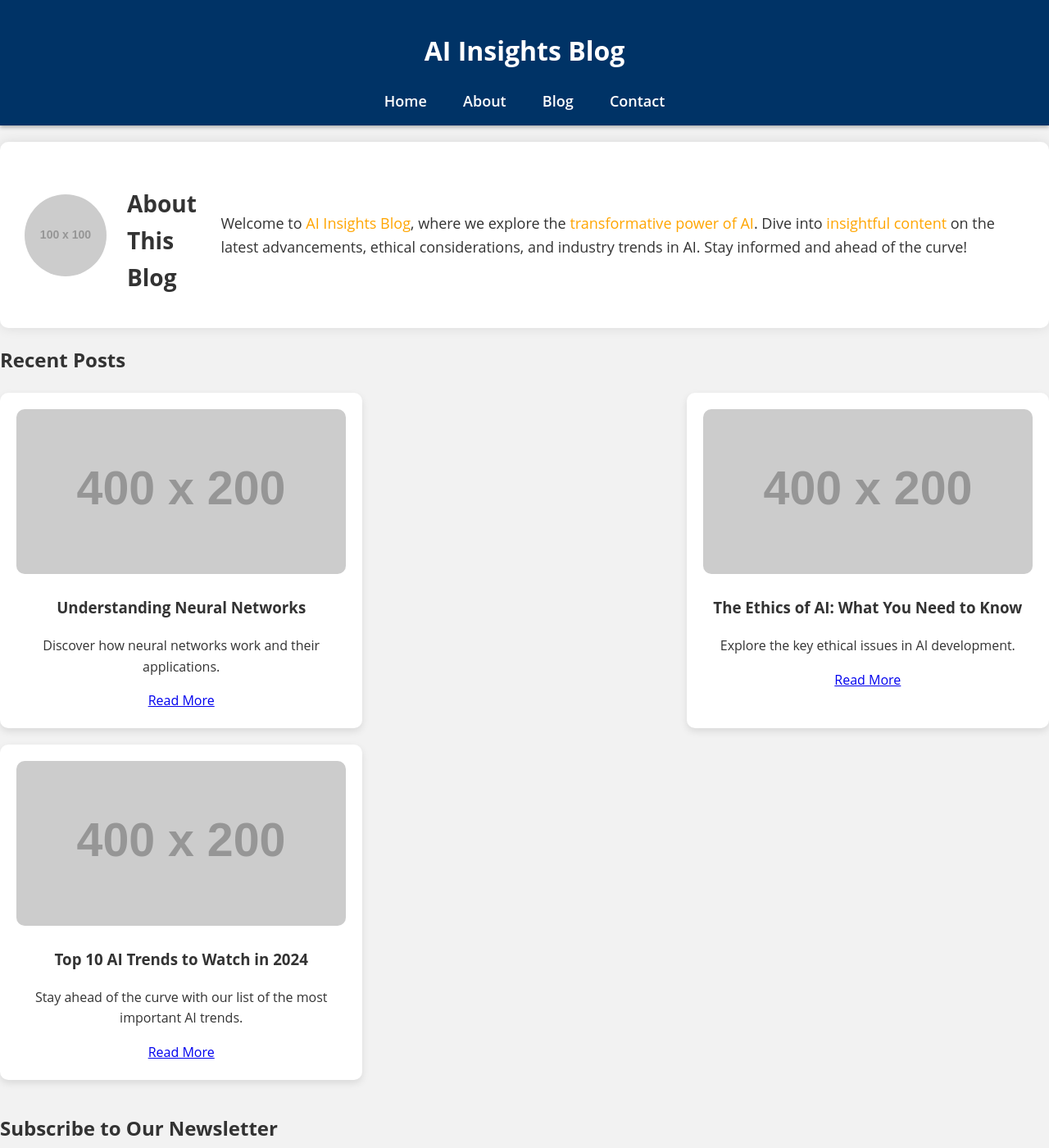
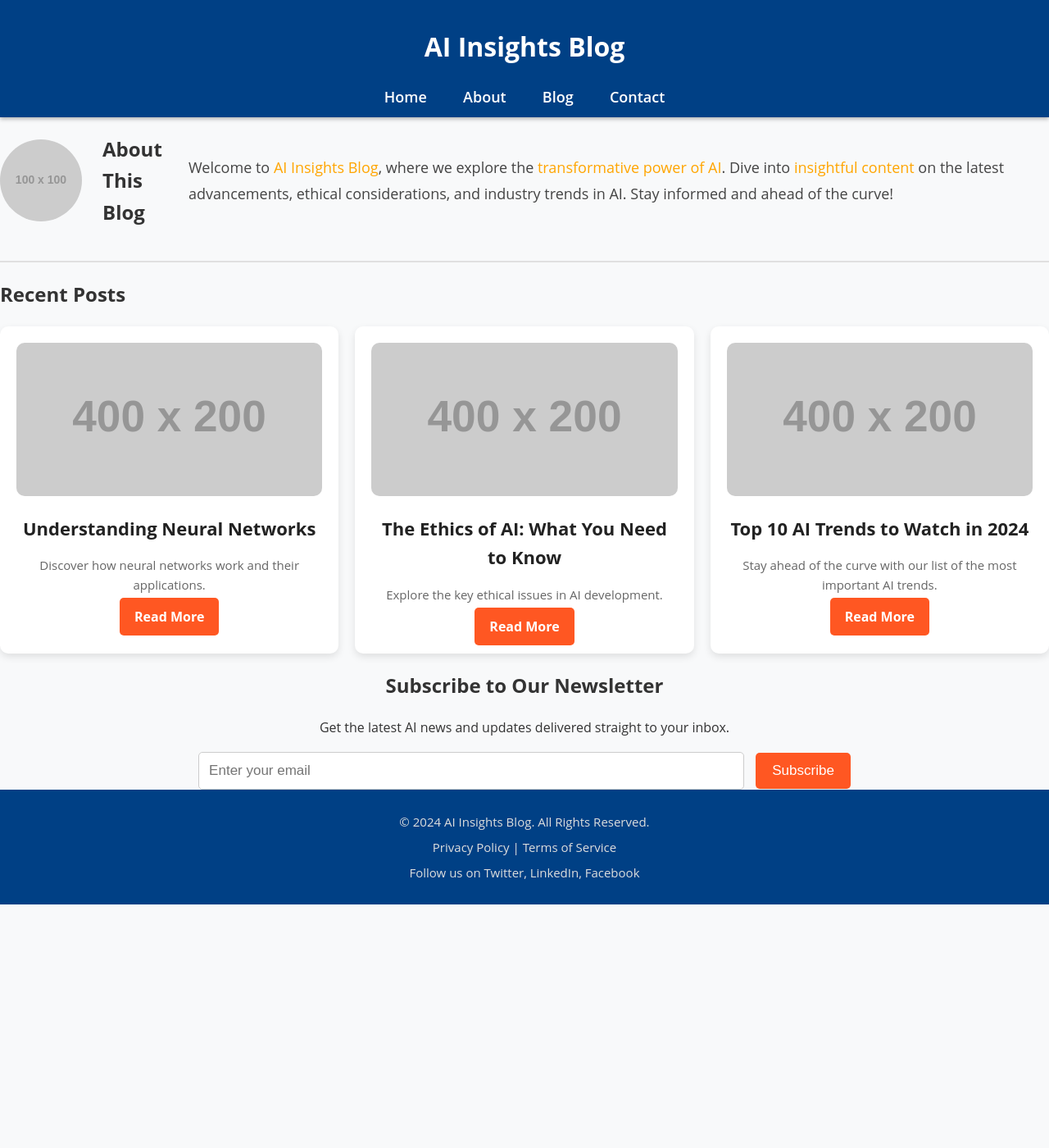
Before and after one commit to tomsonius/tomsonius.github.io, a Jekyll site: the page index.html, which Jekyll copies as it is, in a window 1280 px wide and 1400 px high. Shown: the whole window at 82% size. Built offline with Jekyll 4.4.1, drawn with Linux system fonts in a browser that asks for light colours.

Commit message:
Update main.css

````diff
--- a/assets/css/main.css
+++ b/assets/css/main.css
@@ -3,19 +3,16 @@ body {
     margin: 0;
     padding: 0;
     line-height: 1.6;
-    background-color: #f2f2f2;
+    background-color: #f8f9fa;
     color: #333;
 }
 
 header {
-    background: #003366;
+    background: #004085;
     color: #fff;
-    padding: 15px 0;
+    padding: 10px 0;
     text-align: center;
     box-shadow: 0 2px 5px rgba(0, 0, 0, 0.3);
-    position: sticky;
-    top: 0;
-    z-index: 1000;
 }
 
 nav a {
@@ -28,18 +25,26 @@ nav a {
 }
 
 nav a:hover {
-    color: #ffdd57;
+    color: #ff5722;
+}
+
+.container {
+    width: 85%;
+    margin: auto;
+    padding: 20px 0;
+}
+
+.about-section {
+    background-color: #f8f9fa;
+    padding: 40px 0;
 }
 
 .about {
     display: flex;
     align-items: center;
-    justify-content: space-between;
-    background: #fff;
-    padding: 30px;
-    border-radius: 10px;
-    box-shadow: 0 0 15px rgba(0, 0, 0, 0.1);
-    margin-top: 20px;
+    text-align: left;
+    border-bottom: 2px solid #e0e0e0;
+    padding-bottom: 20px;
 }
 
 .about img {
@@ -49,26 +54,34 @@ nav a:hover {
     height: 100px;
 }
 
-.about h2 {
-    font-size: 28px;
-    margin-bottom: 10px;
+.about-text {
+    max-width: 70%;
 }
 
 .about p {
     font-size: 18px;
-    margin: 0;
-    line-height: 1.6;
-    color: #333;
+    color: #444;
+    line-height: 1.8;
+}
+
+.highlight {
+    color: #ff5722;
+    font-weight: bold;
+}
+
+.posts-section {
+    background-color: #fff;
+    padding: 40px 0;
 }
 
 .posts {
-    margin-top: 20px;
+    text-align: left;
 }
 
 .post-grid {
     display: flex;
+    gap: 20px;
     justify-content: space-between;
-    flex-wrap: wrap;
 }
 
 .post {
@@ -77,8 +90,7 @@ nav a:hover {
     border-radius: 10px;
     box-shadow: 0 4px 10px rgba(0, 0, 0, 0.1);
     transition: transform 0.3s ease, box-shadow 0.3s ease;
-    width: calc(33% - 20px);
-    margin-bottom: 20px;
+    width: 30%;
     text-align: center;
 }
 
@@ -90,78 +102,122 @@ nav a:hover {
 }
 
 .post h3 {
-   Here are the full updated codes for `index.html`, `about.html`, `contact.html`, and `main.css`.
+    font-size: 22px;
+    margin: 15px 0;
+    color: #222;
+}
 
-### `index.html`
-```html
-<!DOCTYPE html>
-<html lang="en">
-<head>
-    <meta charset="UTF-8">
-    <meta name="viewport" content="width=device-width, initial-scale=1.0">
-    <title>AI Insights Blog</title>
-    <link rel="stylesheet" href="assets/css/main.css">
-</head>
-<body>
-    <header>
-        <h1>AI Insights Blog</h1>
-        <nav>
-            <a href="index.html">Home</a>
-            <a href="about.html">About</a>
-            <a href="blog.html">Blog</a>
-            <a href="contact.html">Contact</a>
-        </nav>
-    </header>
+.post p {
+    font-size: 15px;
+    margin-bottom: 15px;
+    color: #666;
+}
 
-    <section class="about">
-        <img src="https://via.placeholder.com/100" alt="About This Blog">
-        <div class="about-text">
-            <h2>About This Blog</h2>
-            <p>Welcome to <span class="highlight">AI Insights Blog</span>, where we explore the <span class="highlight">transformative power of AI</span>. Dive into <span class="highlight">insightful content</span> on the latest advancements, ethical considerations, and industry trends in AI. Stay informed and ahead of the curve!</p>
-        </div>
-    </section>
+.post a {
+    text-decoration: none;
+    color: #ffffff;
+    font-weight: bold;
+    padding: 12px 18px;
+    border-radius: 5px;
+    background: #ff5722;
+    transition: background 0.3s ease, color 0.3s ease;
+}
 
-    <section class="posts">
-        <h2>Recent Posts</h2>
-        <div class="post-grid">
-            <div class="post">
-                <img src="https://via.placeholder.com/400x200" alt="Understanding Neural Networks">
-                <h3>Understanding Neural Networks</h3>
-                <p>Discover how neural networks work and their applications.</p>
-                <a href="#">Read More</a>
-            </div>
-            <div class="post">
-                <img src="https://via.placeholder.com/400x200" alt="The Ethics of AI">
-                <h3>The Ethics of AI: What You Need to Know</h3>
-                <p>Explore the key ethical issues in AI development.</p>
-                <a href="#">Read More</a>
-            </div>
-            <div class="post">
-                <img src="https://via.placeholder.com/400x200" alt="AI Trends 2024">
-                <h3>Top 10 AI Trends to Watch in 2024</h3>
-                <p>Stay ahead of the curve with our list of the most important AI trends.</p>
-                <a href="#">Read More</a>
-            </div>
-        </div>
-    </section>
+.post a:hover {
+    background: #e64a19;
+}
 
-    <section class="newsletter">
-        <h2>Subscribe to Our Newsletter</h2>
-        <p>Get the latest AI news and updates delivered straight to your inbox.</p>
-        <form action="#">
-            <input type="email" placeholder="Enter your email">
-            <button type="submit">Subscribe</button>
-        </form>
-    </section>
+.post:hover {
+    transform: translateY(-8px);
+    box-shadow: 0 8px 20px rgba(0, 0, 0, 0.2);
+}
 
-    <footer>
-        <p>&copy; 2024 AI Insights Blog. All Rights Reserved.</p>
-        <p><a href="#">Privacy Policy</a> | <a href="#">Terms of Service</a></p>
-        <p>Follow us on
-            <a href="#">Twitter</a>,
-            <a href="#">LinkedIn</a>,
-            <a href="#">Facebook</a>
-        </p>
-    </footer>
-</body>
-</html>
+.post:hover img {
+    transform: scale(1.08);
+}
+
+.newsletter-section {
+    background-color: #f8f9fa;
+    padding: 40px 0;
+    border-top: 2px solid #e0e0e0;
+}
+
+.newsletter {
+    text-align: center;
+}
+
+.newsletter input[type="email"] {
+    padding: 12px;
+    font-size: 17px;
+    width: 50%;
+    border: 1px solid #ccc;
+    border-radius: 5px;
+    margin-right: 10px;
+    display: inline-block;
+    vertical-align: middle;
+}
+
+.newsletter button {
+    padding: 12px 20px;
+    font-size: 17px;
+    background: #ff5722;
+    color: #fff;
+    border: none;
+    border-radius: 5px;
+    cursor: pointer;
+    transition: background 0.3s ease;
+    display: inline-block;
+    vertical-align: middle;
+}
+
+.newsletter button:hover {
+    background: #e64a19;
+}
+
+footer {
+    background: #004085;
+    color: #fff;
+    text-align: center;
+    padding: 20px 0;
+}
+
+footer p, footer a {
+    font-size: 15px;
+    color: #ddd;
+    margin: 7px 0;
+    text-decoration: none;
+}
+
+footer a:hover {
+    color: #ffdd57;
+}
+
+@media (max-width: 768px) {
+    .post {
+        width: 48%;
+    }
+
+    .about {
+        flex-direction: column;
+        text-align: center;
+    }
+
+    .about img {
+        margin-bottom: 20px;
+    }
+
+    .newsletter input[type="email"] {
+        width: 70%;
+        margin: 10px 0;
+    }
+}
+
+@media (max-width: 480px) {
+    .post {
+        width: 100%;
+    }
+
+    .newsletter input[type="email"] {
+        width: 100%;
+    }
+}
````
